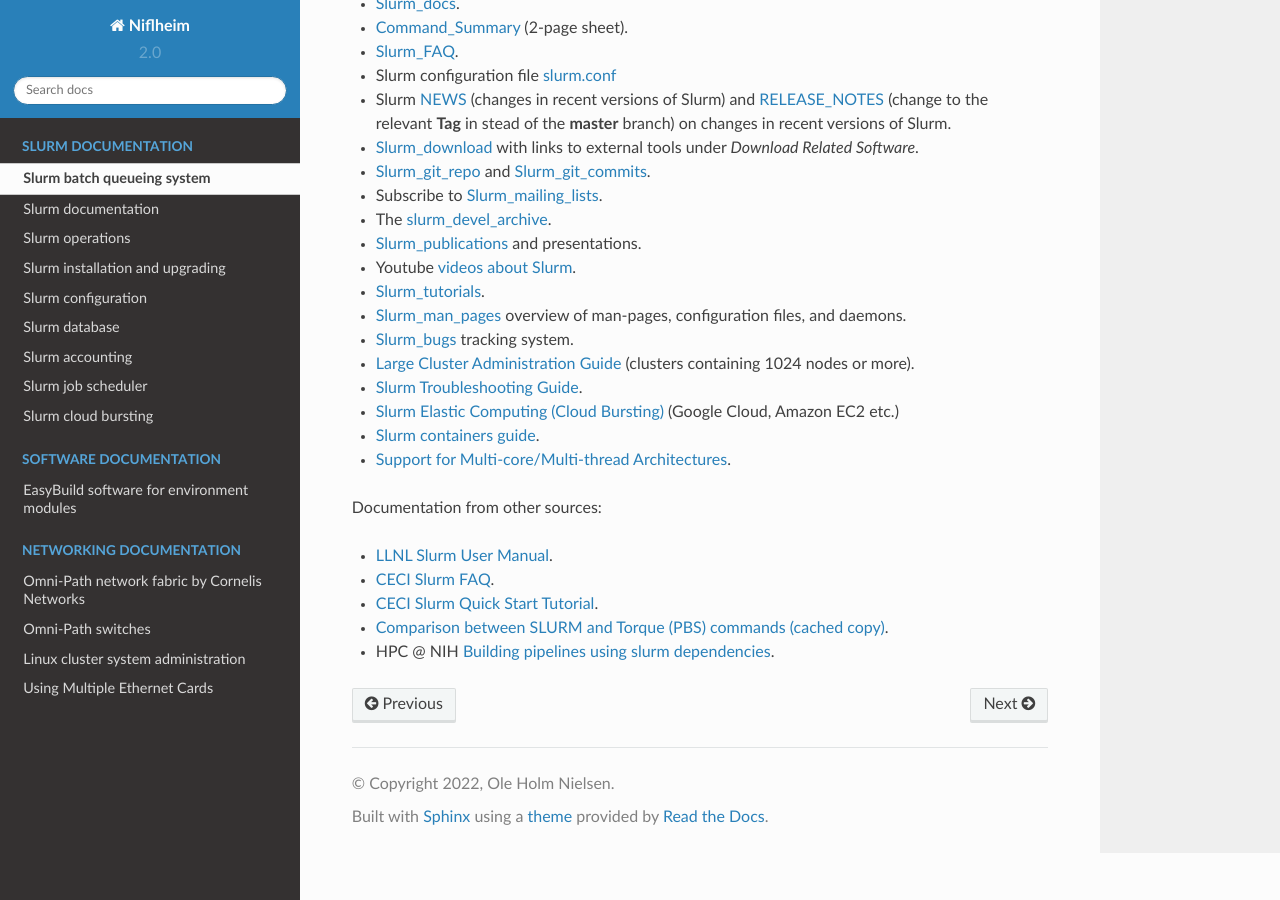
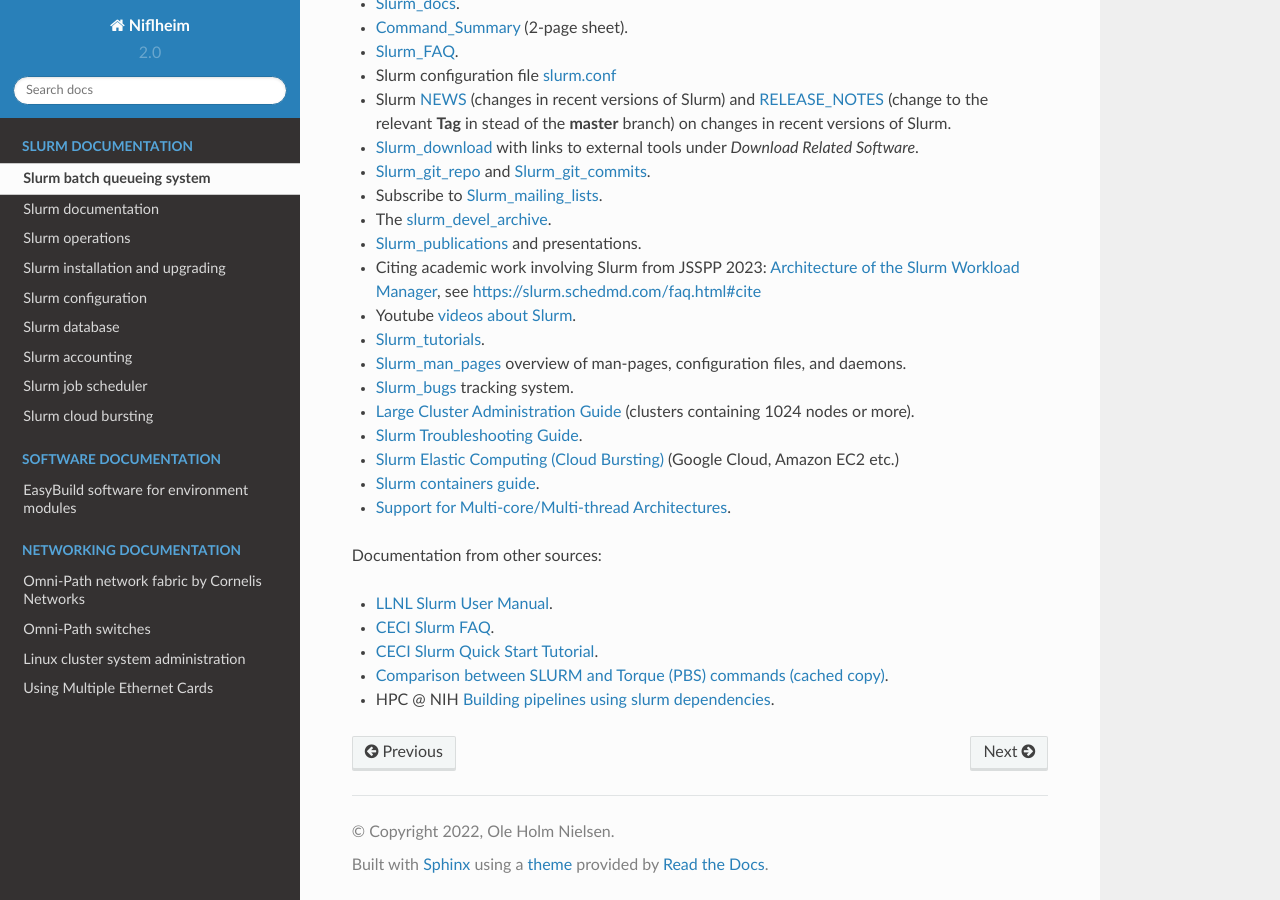
Before and after one commit to OleHolmNielsen/Niflheim_system, a Sphinx documentation site: the page built from docs/SLURM.rst, in a window 1280 px wide and 900 px high, scrolled down 829 px. Built offline with Sphinx 7.4.7 and the Read the Docs theme 2.0.0, drawn with Linux system fonts in a browser that asks for light colours.

Commit message:
Architecture of the Slurm Workload Manager

```diff
--- a/docs/SLURM.rst
+++ b/docs/SLURM.rst
@@ -51,6 +51,8 @@
 * Subscribe to Slurm_mailing_lists_.
 * The slurm_devel_archive_.
 * Slurm_publications_ and presentations.
+* Citing academic work involving Slurm from JSSPP 2023: `Architecture of the Slurm Workload Manager <https://doi.org/10.1007/978-3-031-43943-8_1>`_,
+  see https://slurm.schedmd.com/faq.html#cite
 * Youtube `videos about Slurm <https://www.youtube.com/c/SchedMDSlurm/videos>`_.
 * Slurm_tutorials_.
 * Slurm_man_pages_ overview of man-pages, configuration files, and daemons.
```
